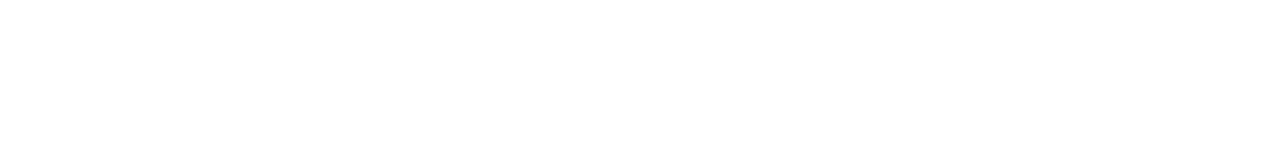
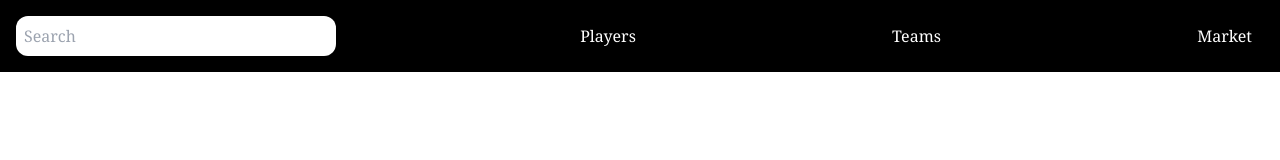
Before and after one commit to Youcode-Classe-E-2024-2025/Moustapha_Ndiaye-FUT, a website: page index.html in a window 1280 px wide. Drawn offline with Linux system fonts and the light colour scheme.

Commit message:
done : the navbar is displaying correctly

```diff
--- a/assets/style/style.css
+++ b/assets/style/style.css
@@ -1,3 +1,8 @@
 @tailwind base;
 @tailwind components;
 @tailwind utilities;
+
+
+body {
+
+}
--- a/index.html
+++ b/index.html
@@ -4,8 +4,25 @@
   <meta charset="UTF-8">
   <meta name="viewport" content="width=device-width, initial-scale=1.0">
   <link rel="stylesheet" href="assets/style/output.css" />
+  <link rel="stylesheet" href="assets/style/style.css">
 </head>
-<body>
+<body class="">
+    <header>
+        <nav class="bg-black text-white p-4 font-serif">
+             <div>
+                <ul class="flex justify-between items-center">
+                    <li class="flex-grow max-w-xs">
+                        <input type="text" placeholder="Search" class="rounded-xl w-full p-2 text-black">
+                    </li>
+                    <a href="#"><li class="hover:text-gray-400 px-3">Players</li></a>
+                    <a href="#"><li class="hover:text-gray-400 px-3">Teams</li></a>
+                    <a href="#"><li class="hover:text-gray-400 px-3">Market</li></a>
+                </ul>
+             </div>
+        </nav>
+    </header>
+    <main>
 
+    </main>
 </body>
 </html>
```
Also changed, not shown: assets/data/images/stadium_background.webp (added), assets/script/main.js (added), assets/style/output.css, 1 other file.
